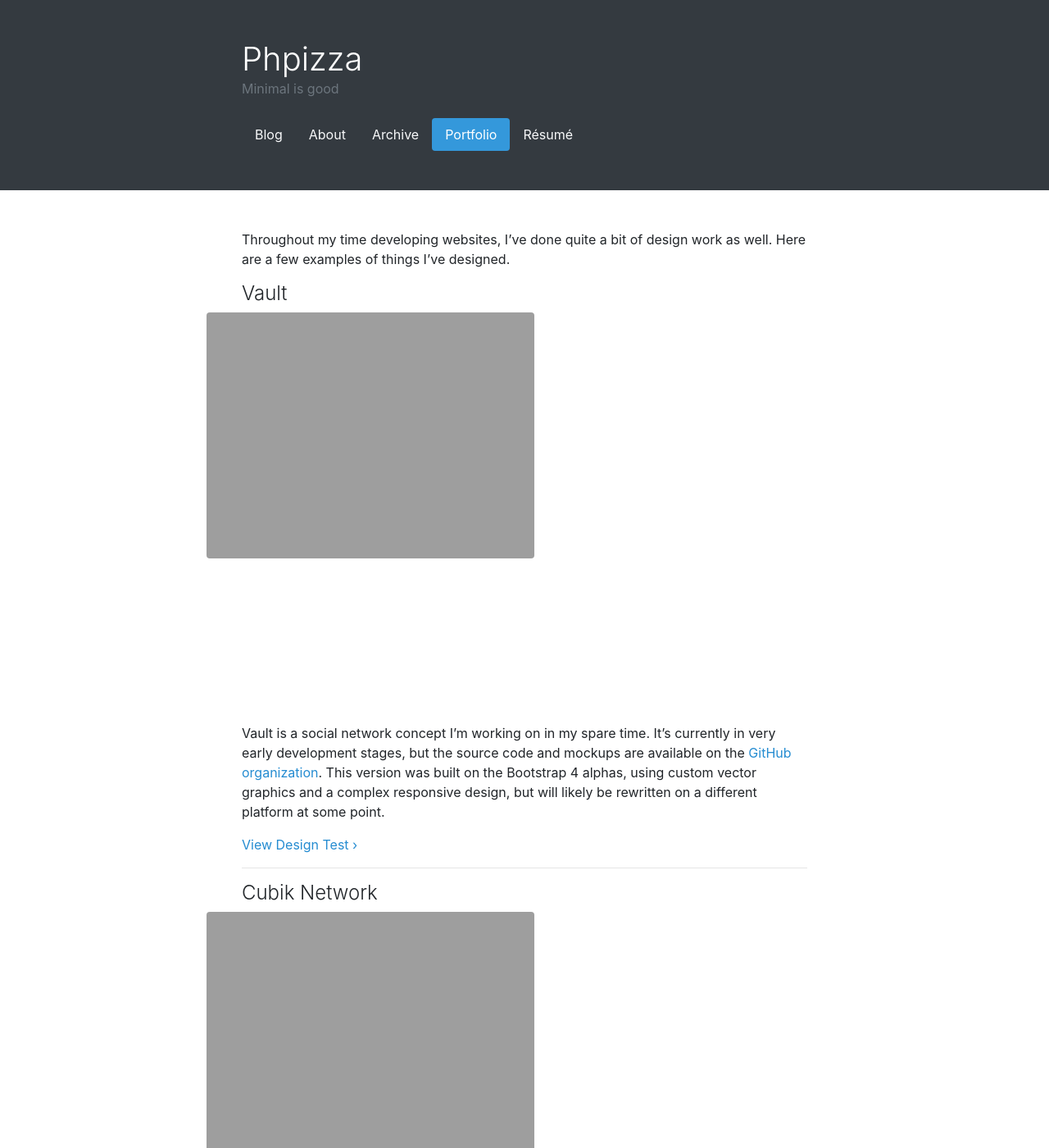
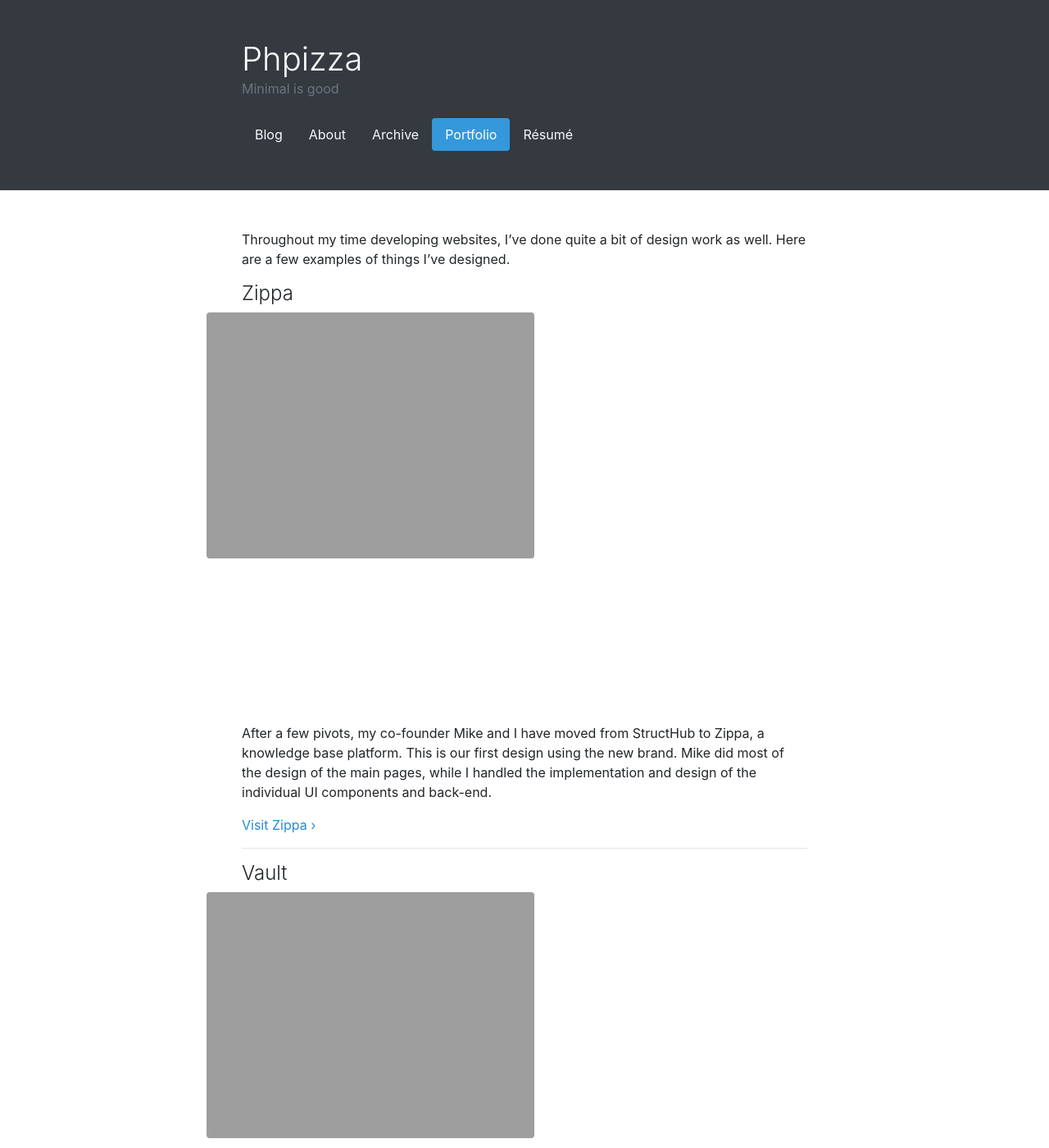
Before and after one commit to Alanaktion/alanaktion.github.io, a Jekyll site: the page built from portfolio.md, in a window 1280 px wide and 1400 px high. Shown: the whole window at 82% size. Built offline with Jekyll 4.4.1, drawn with Linux system fonts in a browser that asks for light colours.

Commit message:
Adding Zippa to portfolio

```diff
--- a/portfolio.md
+++ b/portfolio.md
@@ -4,6 +4,17 @@ title: Portfolio
 ---
 
 Throughout my time developing websites, I've done quite a bit of design work as well. Here are a few examples of things I've designed.
+
+## Zippa
+<div class="img-responsive-container img-ratio-16-10" markdown="1">
+![Vault](//blog.phpizza.com/assets/portfolio/firefox/zippa.png)
+</div>
+
+After a few pivots, my co-founder Mike and I have moved from StructHub to Zippa, a knowledge base platform. This is our first design using the new brand. Mike did most of the design of the main pages, while I handled the implementation and design of the individual UI components and back-end.
+
+[Visit Zippa &rsaquo;](https://getzippa.com/)
+
+***
 
 ## Vault
 <div class="img-responsive-container img-ratio-16-10" markdown="1">
```
